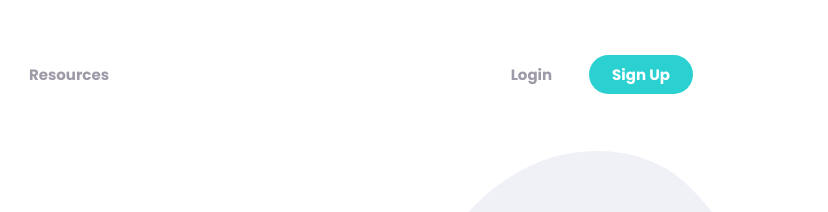
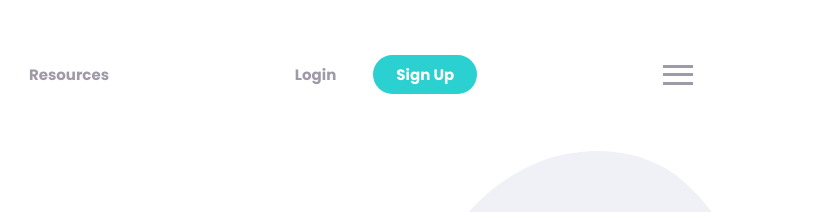
Before and after one commit to jakegodsall/url-shortening-frontend, a website: page index.html in a window 1280 px wide. Shown: the top 212 px of the page, 452-1280 px from the left. Drawn offline with Linux system fonts and the light colour scheme.

Commit message:
added hamburger button and created script with event listener

```diff
--- a/index.html
+++ b/index.html
@@ -21,6 +21,11 @@
             <div class="header__login-section">
                 <a href="#/" class="header__login-button">Login</a>
                 <a href="#/" class="header__signup-button">Sign Up</a>
+            </div>
+            <div class="hamburger" id="hamburger">
+                <div class="hamburger__bar hamburger__bar--top" id="hamburger-bar-top"></div>
+                <div class="hamburger__bar hamburger__bar --middle" id="hamburger-bar-middle"></div>
+                <div class="hamburger__bar hamburger__bar--bottom" id="hamburger-bar-bottom"></div>
             </div>
         </header>
         <section class="hero">
@@ -175,4 +180,5 @@
             </div>
         </footer>
     </body>
+    <script src="script.js"></script>
 </html>
--- /dev/null
+++ b/script.js
@@ -0,0 +1,12 @@
+const hamburger = document.getElementById('hamburger');
+const hamburgerBarTop = document.getElementById('hamburger-bar-top');
+const hamburgerBarMiddle = document.getElementById('hamburger-bar-middle');
+const hamburgerBarBottom = document.getElementById('hamburger-bar-bottom');
+
+console.log(hamburger);
+
+hamburger.addEventListener('click', () => {
+    [hamburgerBarTop, hamburgerBarMiddle, hamburgerBarBottom].forEach((el) => {
+        el.classList.toggle('hamburger__bar--active');
+    });
+});
--- /dev/null
+++ b/scss/components/_hamburger.scss
@@ -0,0 +1,20 @@
+@use '../abstracts' as a;
+
+.hamburger {
+    display: flex;
+    flex-direction: column;
+    align-items: center;
+    justify-content: space-between;
+    margin-left: auto;
+    cursor: pointer;
+    width: 3rem;
+    height: 2rem;
+
+    &__bar {
+        width: 100%;
+        height: 0.3rem;
+        background-color: a.$color-font-secondary;
+    }
+
+    &
+}
--- a/scss/components/_index.scss
+++ b/scss/components/_index.scss
@@ -1,3 +1,4 @@
 @forward 'button';
+@forward 'hamburger';
 @forward 'shorten-bar';
 @forward 'stat';
--- a/scss/layout/_header.scss
+++ b/scss/layout/_header.scss
@@ -10,12 +10,18 @@
     font-size: 1.5rem;
     font-weight: 700;
 
+    @media only screen and (max-width: 950px) {
+    }
+
     &__logo {
         width: 12rem;
         height: 3.2rem;
     }
 
     &__nav {
+        @media only screen and (max-width: 950px) {
+            display: none;
+        }
     }
 
     &__nav-list {
@@ -40,6 +46,10 @@
         align-items: center;
         gap: 3.7rem;
         margin-left: auto;
+
+        @media only screen and (max-width: 950px) {
+            display: none;
+        }
     }
 
     &__login-button {
```
Also changed, not shown: css/main.css, 1 other file.
